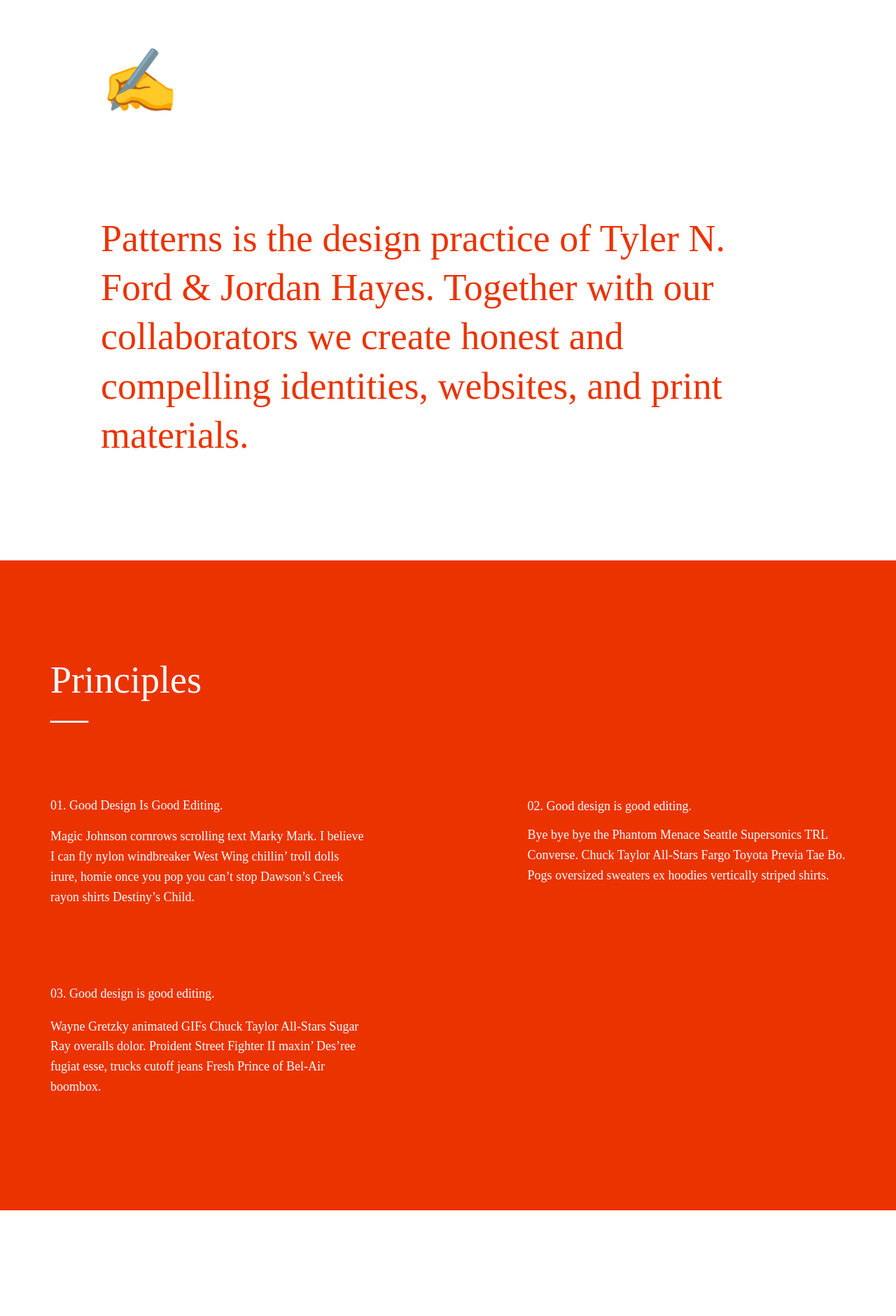
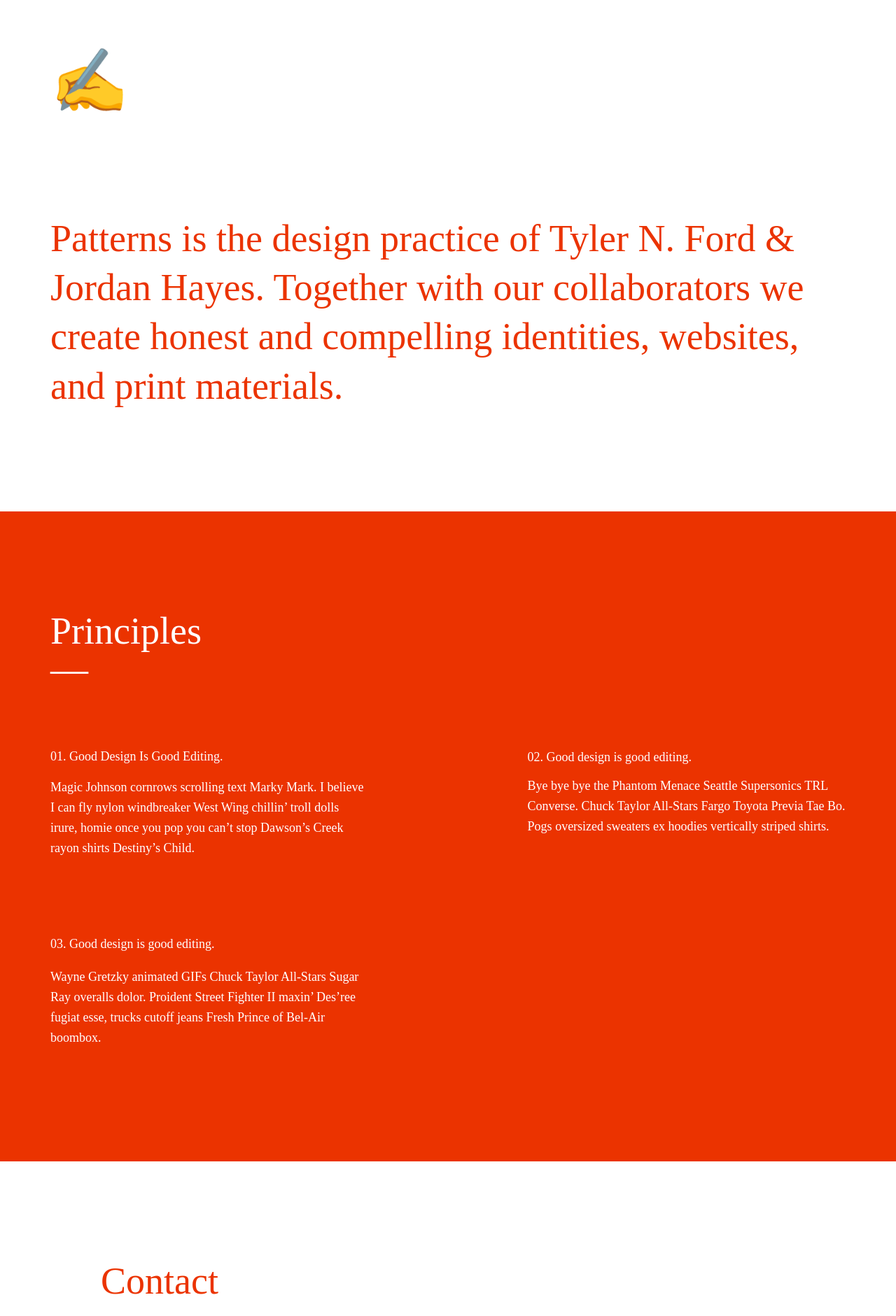
Before and after one commit to wearepatterns/wearepatterns.github.io, a Jekyll site: the page built from index.markdown, in a window 1280 px wide. Shown: the top 1881 px of the page at 70% size. Built offline with Jekyll 4.4.1, drawn with Linux system fonts in a browser that asks for light colours.

Commit message:
Update new.html

```diff
--- a/_layouts/new.html
+++ b/_layouts/new.html
@@ -44,7 +44,7 @@
 </head>
 
 <body class="fw4 bg-blue" style="font-family:'p22-underground';">
-    <header class="bg-white newred ph3 ph4-ns ph6-l">
+    <header class="bg-white newred ph3 ph4-ns ph5-l">
         <!--<img class="pt3 pt5-l mt0 mb5 mb6-l w2 w3-l" style="widdth:63px;" src="/hand3.svg">-->
         <p class="pt3 pt5-l mt0 mb5 mb6-l f2 f-subheadline-l lh-solid fw3">&#9997;</p>
         <h1 class="pb5 pb6-l mb0 f3 f2-ns f1-l lh-title measure-narrow normal">{{ page['description'] }}</h1>
```
